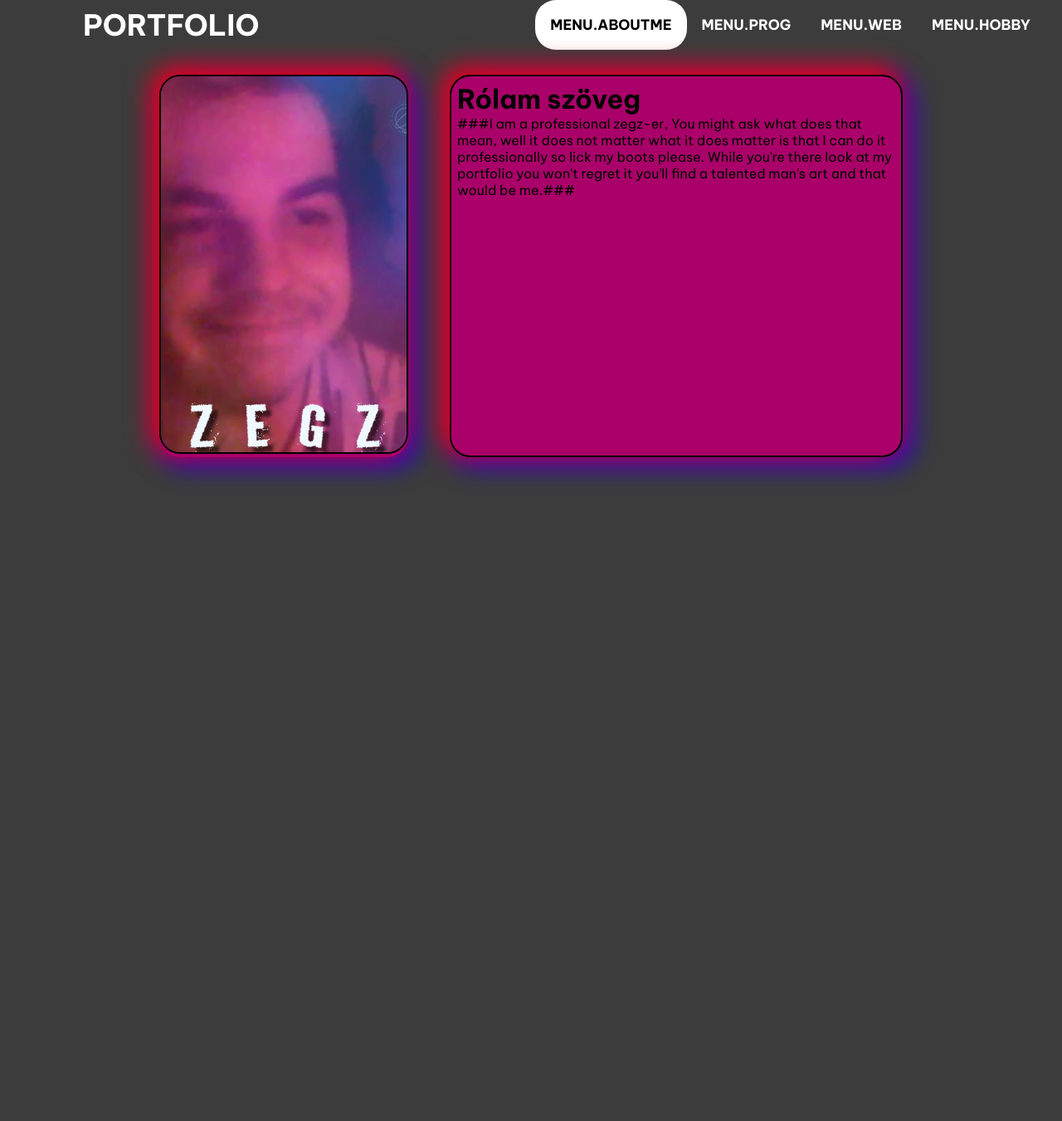
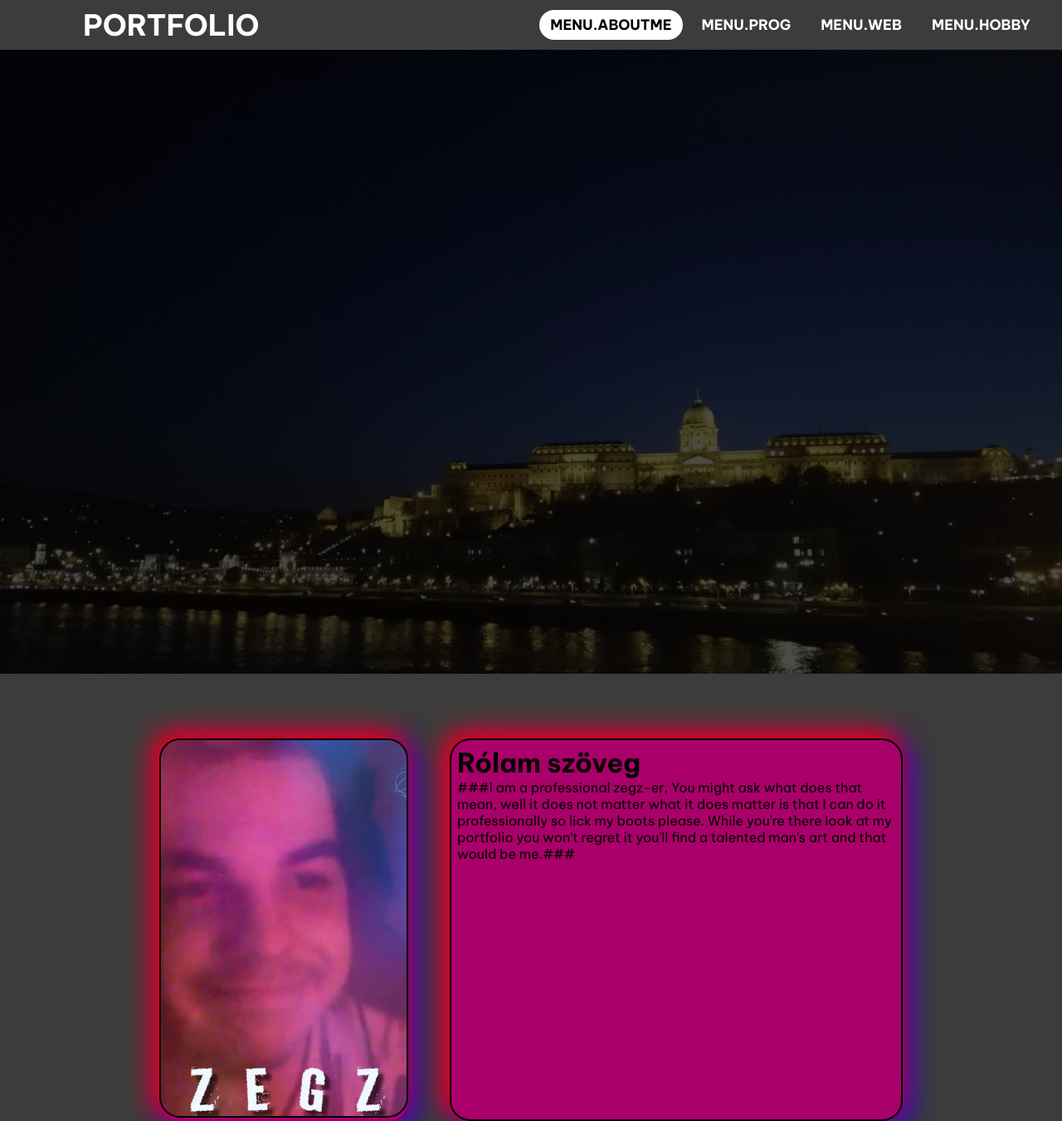
Before and after one commit to Pityuwarrior/Szakdolgozat, a PHP site: page /?menu=about_me in a window 1280 px wide. Shown: the whole page at 83% size. Before the commit the page ends 582 px from the top, so only its background shows below. Run offline with PHP 8.4, Linux system fonts and the light colour scheme; data comes from the database, SQL or seed files in the repository.

Commit message:
2022.03.22

```diff
--- a/Codes/front/CSS/style.css
+++ b/Codes/front/CSS/style.css
@@ -8,6 +8,24 @@
 body{
     font-family: 'Be Vietnam Pro', sans-serif;
     background-color: rgb(60, 60, 60);
+}
+.banner-area{
+    position: relative;
+    justify-content: center;
+    min-height: 100vh;
+    color: #fff;
+    text-align: center;
+}
+.banner-area .banner-img{
+    background: linear-gradient( rgba(0, 0, 0, 0.7), rgba(0, 0, 0, 0.7)), url("../Resources/img/background.jpg");
+    position: absolute;
+    top: 0;
+    left: 0;
+    width: 100%;
+    height: 94%;
+    -webkit-background-size: cover;
+    background-size: cover;
+    z-index: -1;
 }
 /*
 nav{
@@ -54,24 +72,23 @@ nav ul li a{
     text-transform: uppercase;
 }
 a:hover{
-    background:white;
-    transition: .5s;
-    color: #000000;
+    transition: .2s;
+    color: #00b7ff;
 }
 .current{
     background:white;
     color: #000000;
     border-radius: 25px;
-    padding:  0 5px;
 }
 main{
+
+}
+.flex_aboutme{
+    display: flex;
     padding-top: 30px;
     margin: auto;
     align-content: center;
     max-width: 70%;
-}
-.flex_aboutme{
-    display: flex;
     justify-content: center;
     gap: 50px;
 }
@@ -169,4 +186,12 @@ display: none;
     .pic_item{
         justify-items: center;
     }
+    a:hover{
+        transition: .2s;
+        color: #00b7ff;
+    }
+    .current{
+        color: #00b7ff;
+        background: none ;
+    }
 }
--- a/Codes/front/header.php
+++ b/Codes/front/header.php
@@ -22,7 +22,7 @@ $menu = menu();
         <label class = "logo">PORTFOLIO</label>
         <ul>
         <?php foreach($menu as $m): ?>
-            <li class = "<?= $_GET['menu'] === $m['link'] ? 'current' : '' ?>"><a href='./?menu=<?= $m['link']?>'><?= $m['text_key']?></a></li>
+            <li><a class = "<?= $_GET['menu'] === $m['link'] ? 'current' : '' ?>" href='./?menu=<?= $m['link']?>'><?= $m['text_key']?></a></li>
         <?php endforeach; ?>
         </ul>
         <label for = "check" class = "checkbtn">
--- a/Codes/front/pages/about_me.php
+++ b/Codes/front/pages/about_me.php
@@ -1,3 +1,6 @@
+<section class = "banner-area">
+        <div class = "banner-img"></div>
+</section>
 <div class="flex_aboutme">
     <div class = "pic_item"><img src = "./front/Resources/img/p_aboutme.png" alt = "me"></div>
     <div class = "text_item">
```
Also changed, not shown: Codes/front/Resources/img/2.jpg (added), Codes/front/Resources/img/background.jpg (added).
